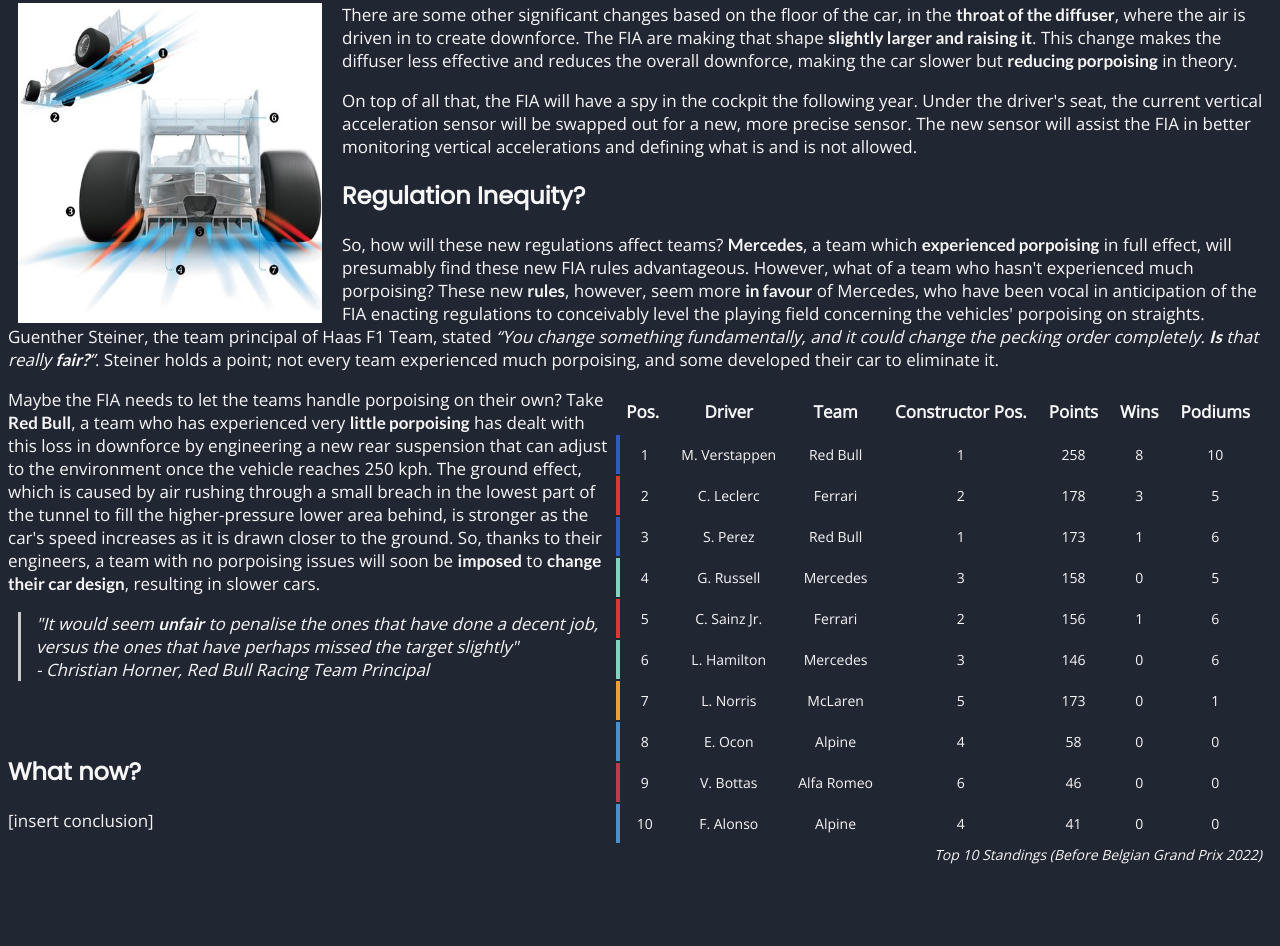
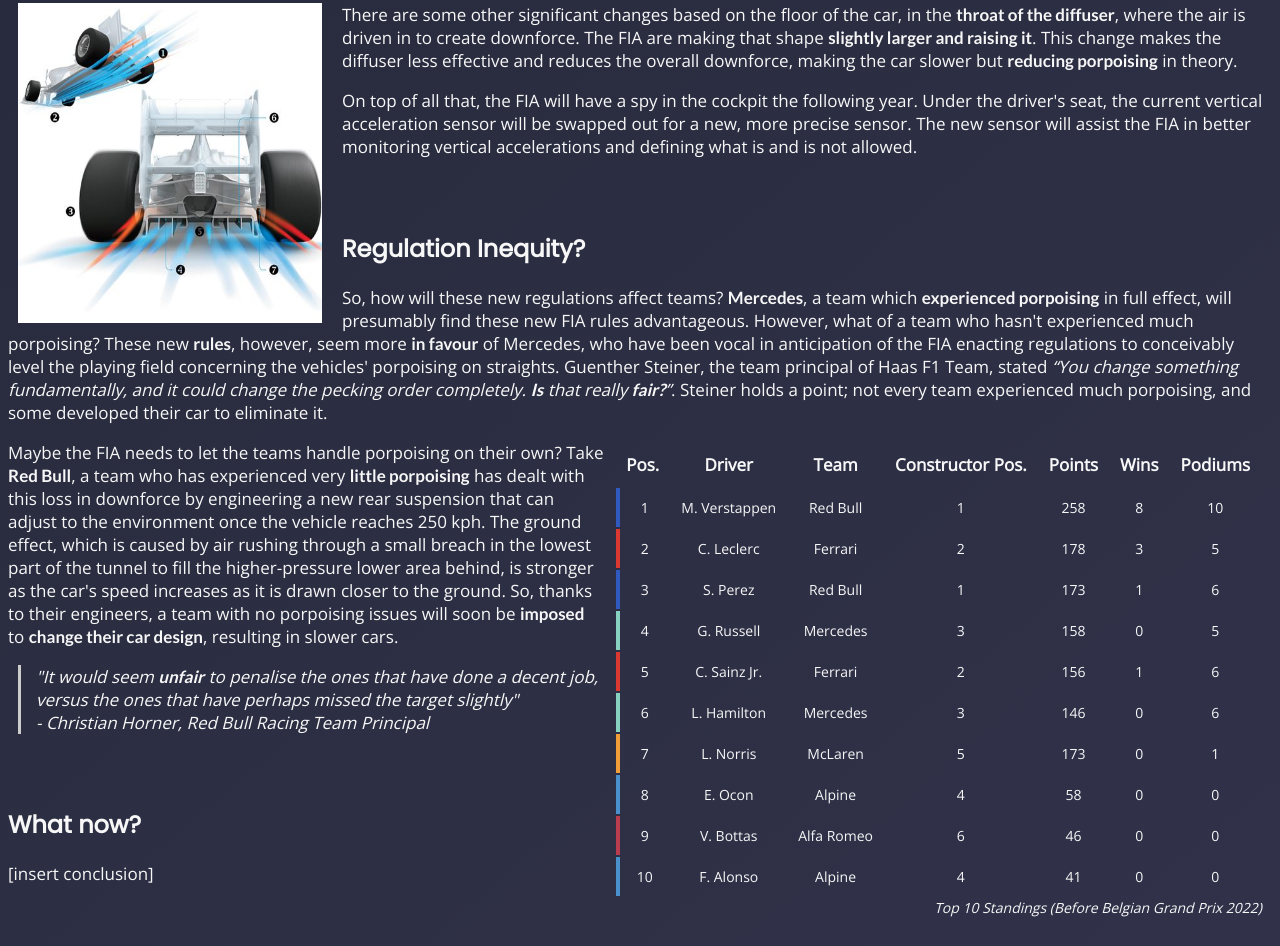
Before and after one commit to shreejitmurthy/contemporary-media, a plain HTML site: page index.html in a window 1280 px wide. Shown: the part 1514-2460 px from the top of the page. Before the commit the page ends 2407 px from the top, so only its background shows below. Drawn offline with nearby package versions, Linux system fonts and the light colour scheme.

Commit message:
changed formatting and styling

```diff
--- a/main.css
+++ b/main.css
@@ -38,7 +38,7 @@
 
 .light-theme {
     color: #f7f7f7;
-    background: #212633;
+    background: linear-gradient(500deg, #212633, #31324a);
   }
 
 /* Quote */
@@ -55,7 +55,7 @@
 
 .standings table {
     float: right;
-    margin-left: 5px;
+    margin-left: 10px;
     margin-bottom: 20px;
     margin-right:10px;
 }
@@ -82,7 +82,7 @@
 }
 
 th{
-    background-color: #212633;
+    /* background-color: #212633; */
     color: #f7f7f7;
     font-family: 'Open Sans', sans-serif;
     font-size: 17px;
```
Also changed, not shown: index.html (+1 -0 lines).
